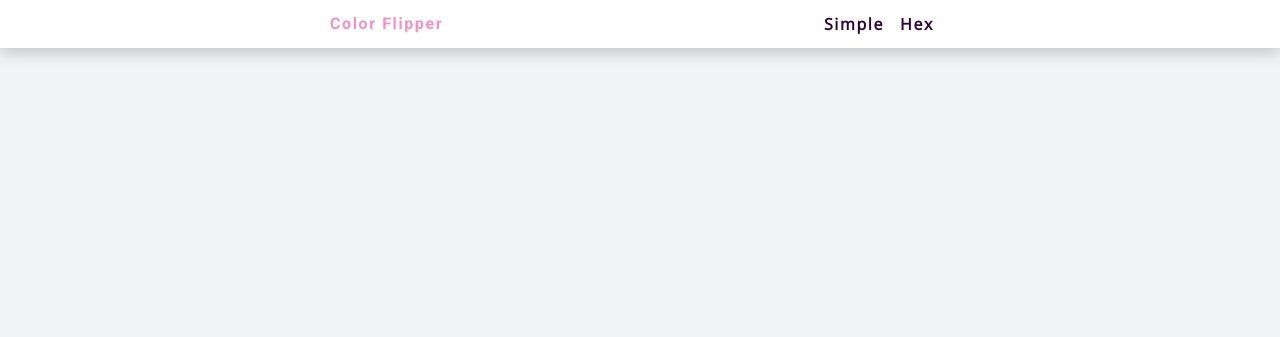
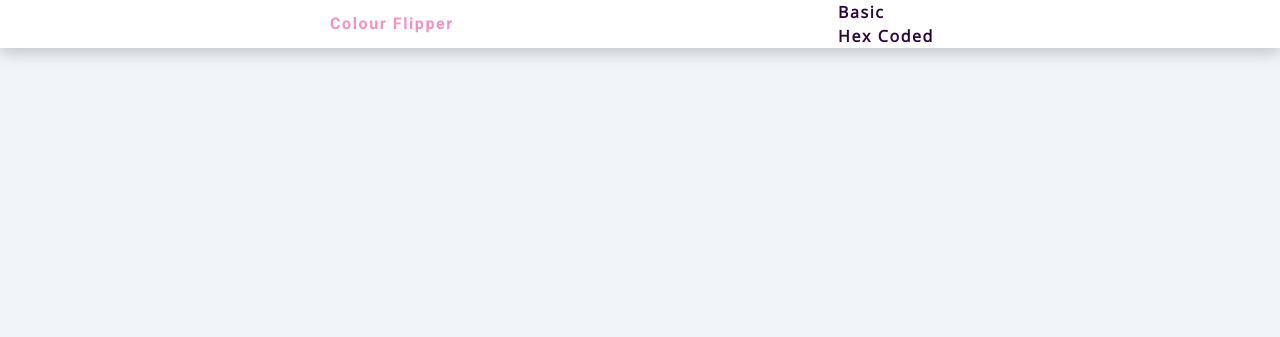
Before and after one commit to PearlPhahlane/colour-Flipper, a plain HTML site: page hex.html in a window 1280 px wide. Shown: the top 337 px of the page. Drawn offline with nearby package versions, Linux system fonts and the light colour scheme.

Commit message:
fix nav links for the hex coded to appear in the column flex direction

```diff
--- a/hex.html
+++ b/hex.html
@@ -4,7 +4,7 @@
     <meta charset="UTF-8" />
     <meta name="viewport" content="width=device-width, initial-scale=1.0" />
     <title>
-      Color Flipper || Simple
+     Colour Flipper || Hex Coded
     </title>
 
     <!-- styles -->
@@ -14,10 +14,12 @@
   <body>
     <nav>
       <div class="nav-center">
-        <h4>color flipper</h4>
+        <h4>colour flipper</h4>
         <ul class="nav-links">
-          <li><a href="index.html">simple</a></li>
-          <li><a href="hex.html">hex</a></li>
+          <li><a href="index.html">basic</a>
+          </li>
+          <li><a href="hex.html">hex coded</a>
+          </li>
         </ul>
       </div>
     </nav>
--- a/styles.css
+++ b/styles.css
@@ -177,6 +177,7 @@ nav {
 }
 .nav-links {
   display: flex;
+  flex-direction: column;
 }
 nav a {
   text-transform: capitalize;
```
Also changed, not shown: index.html (+1 -1 lines).
